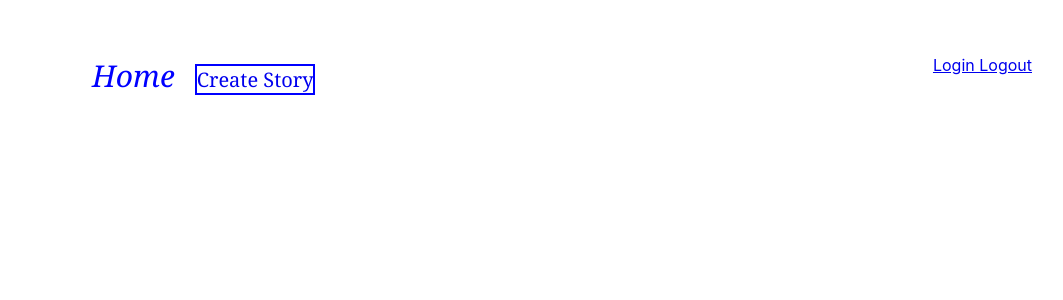
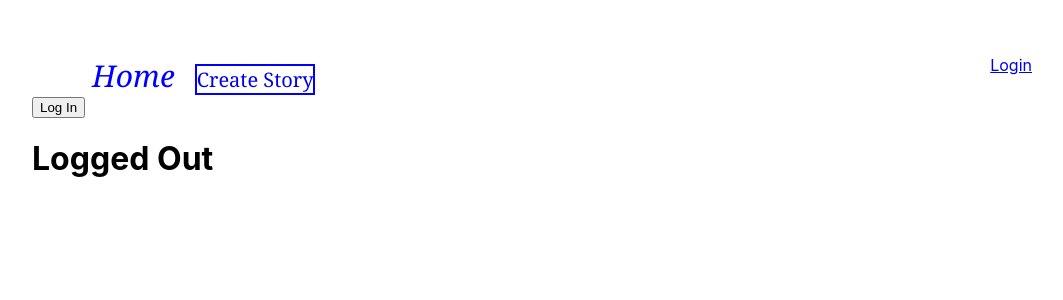
Before and after one commit to SRILAKSHMI576/Pepper_Cloud_Assignment, a React (Create React App) app: page /login-signup in a window 1280 px wide. Shown: the top 300 px of the page, without its empty margins (123-1186 px from the left). Built offline with nearby package versions, Linux system fonts and the light colour scheme.

Commit message:
Modify router attribute names

```diff
--- a/src/App.js
+++ b/src/App.js
@@ -4,7 +4,7 @@ import StoryPage from "./StoryPage/StoryPage";
 import "./style.css";
 import StoriesDashboard from "./StoriesDashboard/StoriesDashboard";
 import StoryDescription from "./StoryDescription/StoryDescription";
-import LogInPage from "./LoginPage/LoginPage";
+import LoginSignup from "./LoginSignup/LoginSignup";
 
 function App() {
   return (
@@ -18,14 +18,14 @@ function App() {
             Create Story
           </Link>
           <Link to="/login-signup" className="login-signup">
-            Login Logout
+            Login
           </Link>
         </div>
 
         <Route path="/stories-dashboard" component={StoriesDashboard} />
         <Route path="/story-create" component={StoryPage} />
         <Route path="/story-description" component={StoryDescription} />
-        <Route path="/login-logout" component={LogInPage} />
+        <Route path="/login-signup" component={LoginSignup} />
       </Router>
     </div>
   );
--- a/src/LoginPage/LoginPage.js
+++ b/src/LoginSignup/LoginSignup.js
@@ -1,6 +1,6 @@
 import React, { Component } from "react";
 
-class LogInPage extends Component {
+class LoginSignup extends Component {
   constructor() {
     super();
     this.state = {
@@ -27,4 +27,4 @@ class LogInPage extends Component {
   }
 }
 
-export default LogInPage;
+export default LoginSignup;
```
